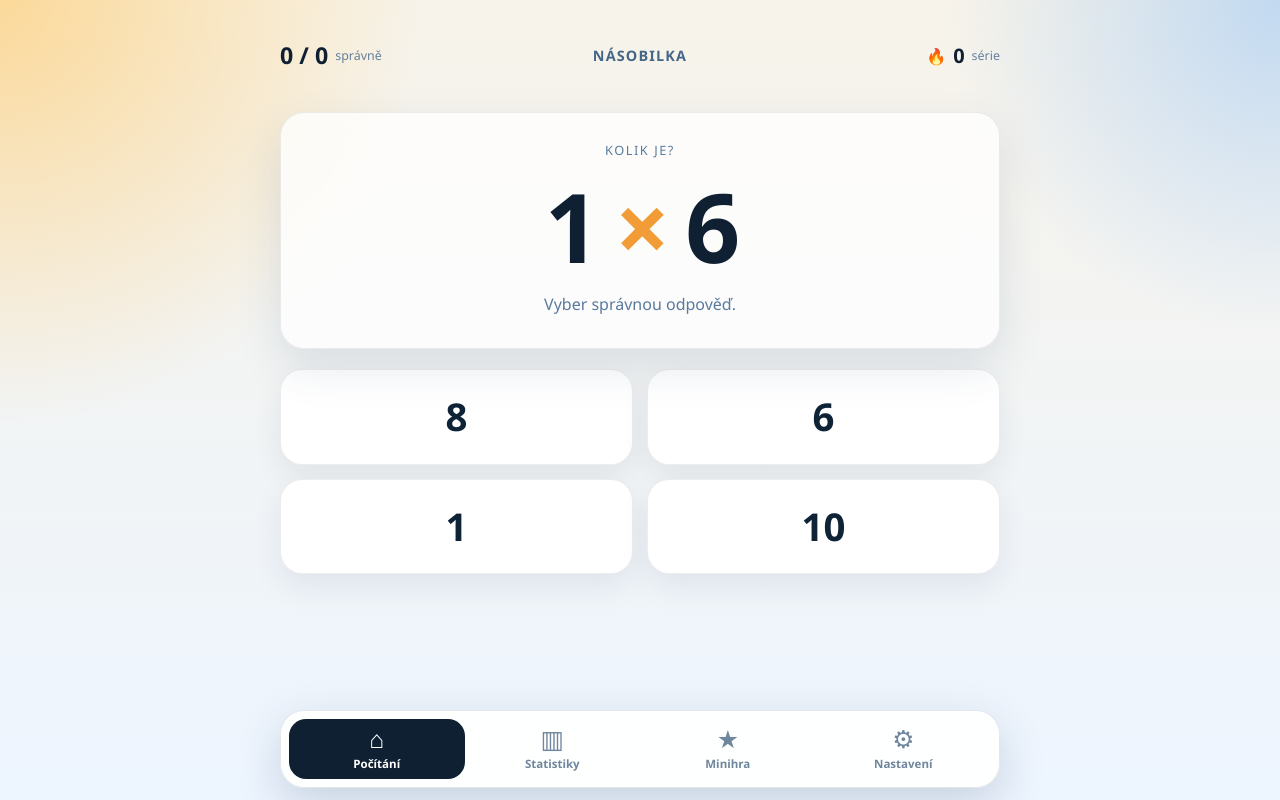
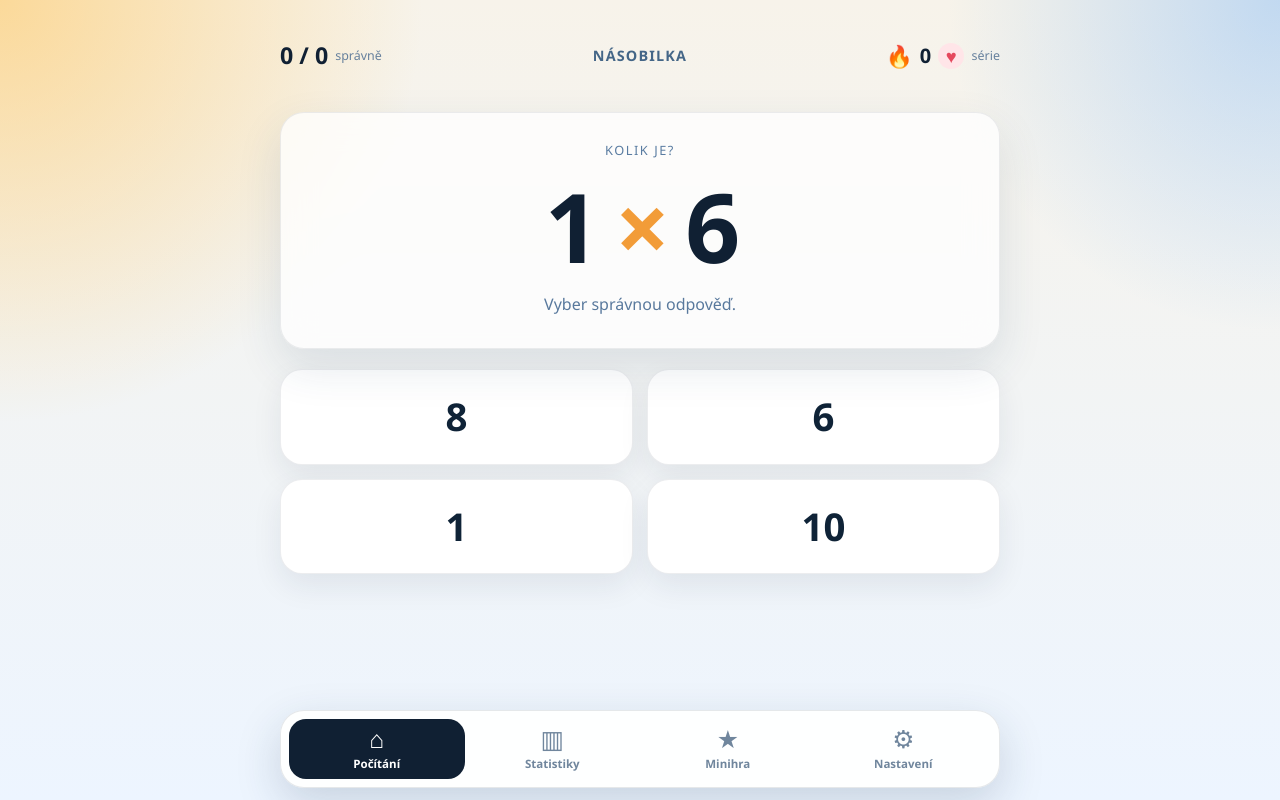
Before and after one commit to hwagent-tech/nasobilka, a React (Vite) app: page / in a window 1280 px wide. Built offline with nearby package versions, Linux system fonts and the light colour scheme.

Commit message:
feat: prida srdicko pro zachranu serie

```diff
--- a/src/App.jsx
+++ b/src/App.jsx
@@ -28,11 +28,11 @@ import {
 const allProblems = generateAllProblems();
 
 const STREAK_MILESTONES = [
-  { count: 3, label: 'První plamínek!', icon: '🔥' },
-  { count: 5, label: 'Bronzová hvězda!', icon: '⭐' },
+  { count: 5, label: 'První plamínek!', icon: '🔥' },
   { count: 10, label: 'Stříbrná hvězda!', icon: '🌟' },
   { count: 15, label: 'Zlatá koruna!', icon: '👑' },
   { count: 20, label: 'Duhový mistr!', icon: '🏆' },
+  { count: 25, label: 'Super série!', icon: '⭐' },
   { count: 30, label: 'Mistr násobilky!', icon: '🥇' },
   { count: 40, label: 'Matematická legenda!', icon: '🚀' },
   { count: 50, label: 'Nepřekonatelná série!', icon: '💎' },
@@ -40,6 +40,12 @@ const STREAK_MILESTONES = [
 
 function getMilestone(streak) {
   return STREAK_MILESTONES.find((milestone) => milestone.count === streak) ?? null;
+}
+
+function getStreakIcon(streak) {
+  return [...STREAK_MILESTONES]
+    .reverse()
+    .find((milestone) => streak >= milestone.count)?.icon ?? '🔥';
 }
 
 function playCelebrationTone(streak) {
@@ -125,6 +131,7 @@ export default function App() {
   const [seriesCorrect, setSeriesCorrect] = useState(0);
   const [seriesTotal, setSeriesTotal] = useState(0);
   const [streak, setStreak] = useState(0);
+  const [heartAvailable, setHeartAvailable] = useState(true);
   const [celebration, setCelebration] = useState(null);
   const [sortBy, setSortBy] = useState('numbers');
   const [filterTable, setFilterTable] = useState('all');
@@ -146,7 +153,9 @@ export default function App() {
   const reviewQueueRef = useRef({});
   const recentProblemKeysRef = useRef([]);
   const currentRoundHadMistake = useRef(false);
+  const currentRoundProtected = useRef(false);
   const streakRef = useRef(0);
+  const heartAvailableRef = useRef(true);
   const celebrationTimeout = useRef(null);
 
   useEffect(() => {
@@ -191,6 +200,7 @@ export default function App() {
     setRound(nextRound);
     setWrongAnswers([]);
     currentRoundHadMistake.current = false;
+    currentRoundProtected.current = false;
     setQuestionResolved(false);
     setFeedback({
       status: '',
@@ -232,6 +242,7 @@ export default function App() {
     setRound(nextRound);
     setWrongAnswers([]);
     currentRoundHadMistake.current = false;
+    currentRoundProtected.current = false;
     setQuestionResolved(false);
     setFeedback({
       status: '',
@@ -249,16 +260,34 @@ export default function App() {
     const elapsed = Date.now() - questionStartedAt.current;
 
     if (!isCorrect) {
+      if (!currentRoundHadMistake.current) {
+        if (heartAvailableRef.current && streakRef.current > 0) {
+          heartAvailableRef.current = false;
+          currentRoundProtected.current = true;
+          setHeartAvailable(false);
+          setFeedback({
+            status: 'wrong',
+            message: 'Srdíčko zachránilo tvoji sérii. Zkus to znovu.',
+          });
+        } else {
+          streakRef.current = 0;
+          setStreak(0);
+          heartAvailableRef.current = true;
+          setHeartAvailable(true);
+        }
+      }
       currentRoundHadMistake.current = true;
       setWrongAnswers((currentWrongAnswers) =>
         currentWrongAnswers.includes(answer)
           ? currentWrongAnswers
           : [...currentWrongAnswers, answer],
       );
+      if (!currentRoundProtected.current) {
         setFeedback({
           status: 'wrong',
           message: 'Špatně. Zkus najít správnou odpověď.',
         });
+      }
 
       const nextProgress = {
         ...progressRef.current,
@@ -285,8 +314,10 @@ export default function App() {
     setQuestionResolved(true);
     setSeriesTotal((count) => count + 1);
     if (currentRoundHadMistake.current) {
+      if (!currentRoundProtected.current) {
         setStreak(0);
         streakRef.current = 0;
+      }
     } else {
       setSeriesCorrect((count) => count + 1);
       const nextStreak = streakRef.current + 1;
@@ -397,8 +428,14 @@ export default function App() {
           </div>
           <div className="session-title">Násobilka</div>
           <div className="streak-score">
-            <span aria-hidden="true">🔥</span>
+            <span className="streak-icon" aria-hidden="true">{getStreakIcon(streak)}</span>
             <strong>{streak}</strong>
+            <span
+              className={`streak-heart ${heartAvailable ? 'available' : 'used'}`}
+              aria-label={heartAvailable ? 'Záchranné srdíčko je k dispozici' : 'Záchranné srdíčko je spotřebované'}
+            >
+              {heartAvailable ? '♥' : '♡'}
+            </span>
             <small>série</small>
           </div>
         </header>
--- a/src/styles.css
+++ b/src/styles.css
@@ -54,6 +54,17 @@ button {
 .session-title { color: #446687; font-size: .9rem; font-weight: 800; letter-spacing: .08em; text-transform: uppercase; }
 .streak-score { justify-content: flex-end; }
 .streak-score strong { font-size: 1.25rem; }
+.streak-icon { display: inline-grid; place-items: center; min-width: 1.6rem; font-size: 1.35rem; }
+.streak-heart { display: inline-grid; place-items: center; width: 1.65rem; height: 1.65rem; border-radius: 50%; font-size: 1.15rem; line-height: 1; transition: transform .2s ease, color .2s ease, background .2s ease; }
+.streak-heart.available { background: #ffe5e8; color: #e5485d; animation: heart-beat 1.8s ease-in-out infinite; }
+.streak-heart.used { background: rgba(16,32,51,.07); color: #91a0af; }
+
+@keyframes heart-beat {
+  0%, 78%, 100% { transform: scale(1); }
+  84% { transform: scale(1.14); }
+  90% { transform: scale(1); }
+  95% { transform: scale(1.09); }
+}
 
 .hero {
   display: grid;
```
Also changed, not shown: 5 other files (tests, documents, lock files or other folders). Lines whose indentation alone changed are shown as unchanged.
